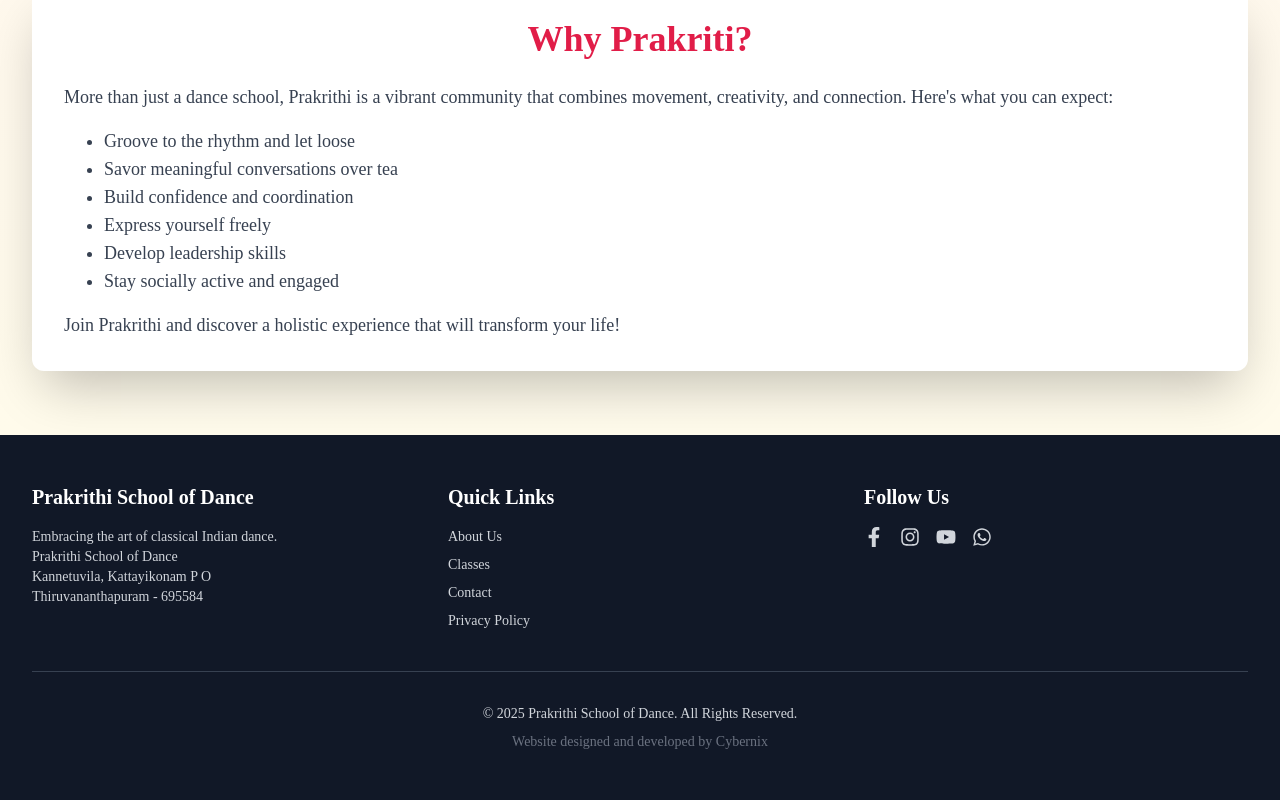
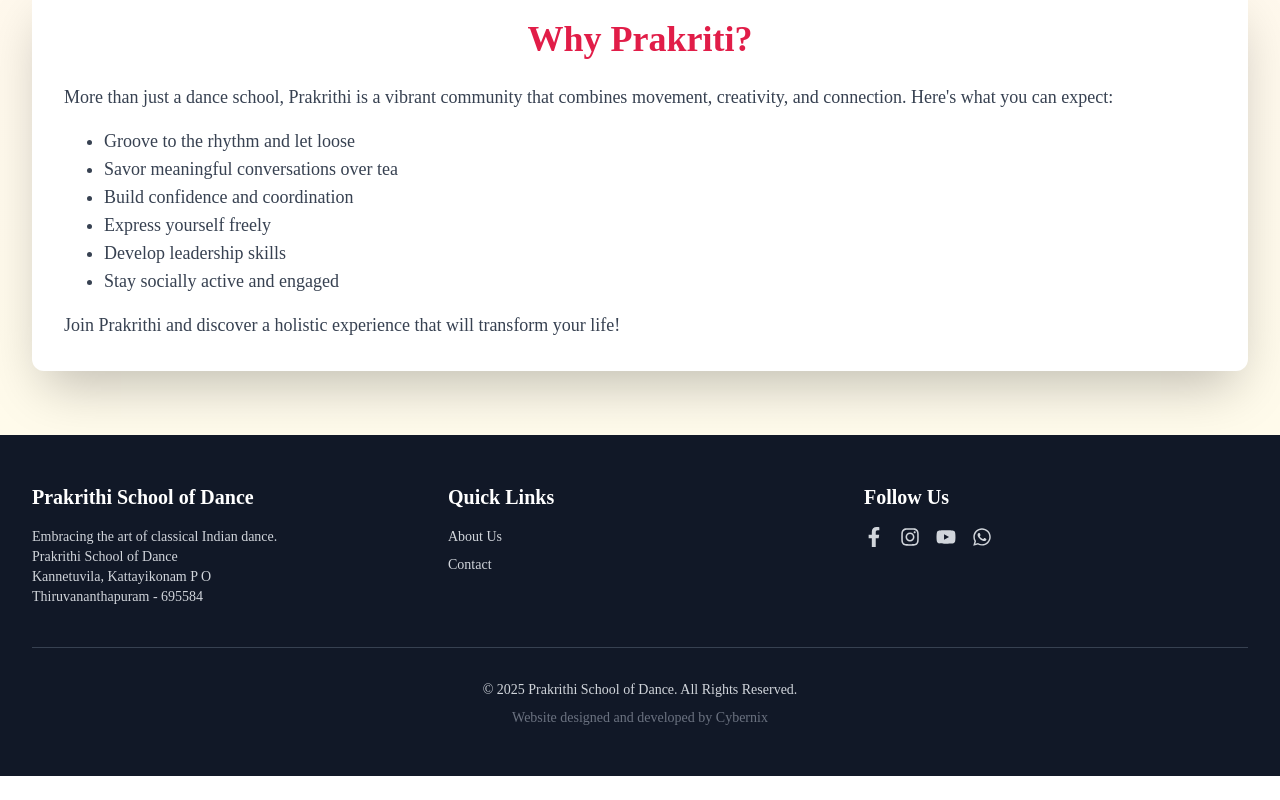
Before and after one commit to Cybernix-Yztha-LLP/Prakrithi-School-of-Dance, a React (Vite) app: page /about in a window 1280 px wide. Shown: the part 3041-3841 px from the top of the page. After the commit the page ends 3817 px from the top, so only its background shows below. Built offline with nearby package versions, Linux system fonts and the light colour scheme; a web font is replaced by a local one.

Commit message:
Added youtube embed and removed links from footer

```diff
--- a/src/components/Footer.tsx
+++ b/src/components/Footer.tsx
@@ -29,19 +29,11 @@ const Footer = () => {
                 </Link>
               </li>
               <li>
-                <Link to="/classes" className="hover:text-white">
-                  Classes
-                </Link>
-              </li>
-              <li>
                 <Link to="/contact" className="hover:text-white">
                   Contact
                 </Link>
               </li>
               <li>
-                <Link to="/privacy" className="hover:text-white">
-                  Privacy Policy
-                </Link>
               </li>
             </ul>
           </div>
--- a/src/components/navigation-menu.tsx
+++ b/src/components/navigation-menu.tsx
@@ -2,7 +2,6 @@ import * as NavigationMenuPrimitive from "@radix-ui/react-navigation-menu";
 import { cva } from "class-variance-authority";
 import { ChevronDownIcon } from "lucide-react";
 import * as React from "react";
-
 import { cn } from "../lib/utils";
 
 const NavigationMenu = React.forwardRef<
--- a/src/pages/Home.tsx
+++ b/src/pages/Home.tsx
@@ -55,6 +55,20 @@ const Home = (): JSX.Element => {
       <div className="w-full">
         <HeroSection />
       </div>
+<div className="container mx-auto px-4 sm:px-6 lg:px-8 w-full max-w-[1728px]">
+  <section id="classes" className="py-12 md:py-16">
+    <div className="relative w-full pb-[56.25%] h-0 overflow-hidden rounded-lg">
+      <iframe
+        src="https://www.youtube-nocookie.com/embed/fT5_HQpS4mE?si=Fht0WGy-0w-tW1dU"
+        title="YouTube video player"
+        allow="accelerometer; autoplay; clipboard-write; encrypted-media; gyroscope; picture-in-picture; web-share"
+        allowFullScreen
+        className="absolute top-0 left-0 w-full h-full"
+      ></iframe>
+    </div>
+  </section>
+</div>
+
 
       {/* Main Content Area */}
       <div className="container mx-auto px-4 sm:px-6 lg:px-8 w-full max-w-[1728px]">
```
Also changed, not shown: 1 other file (tests, documents, lock files or other folders).
